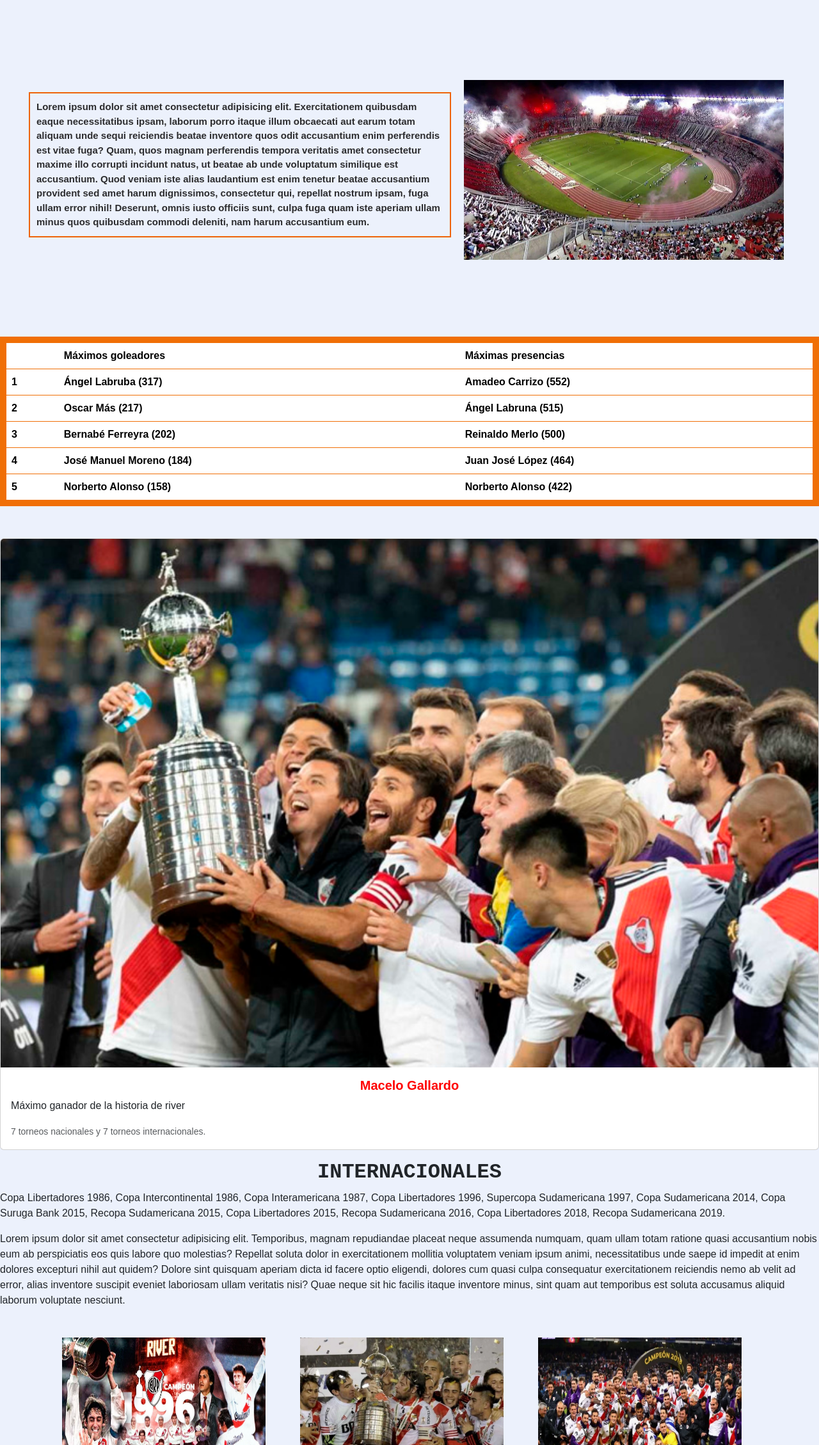
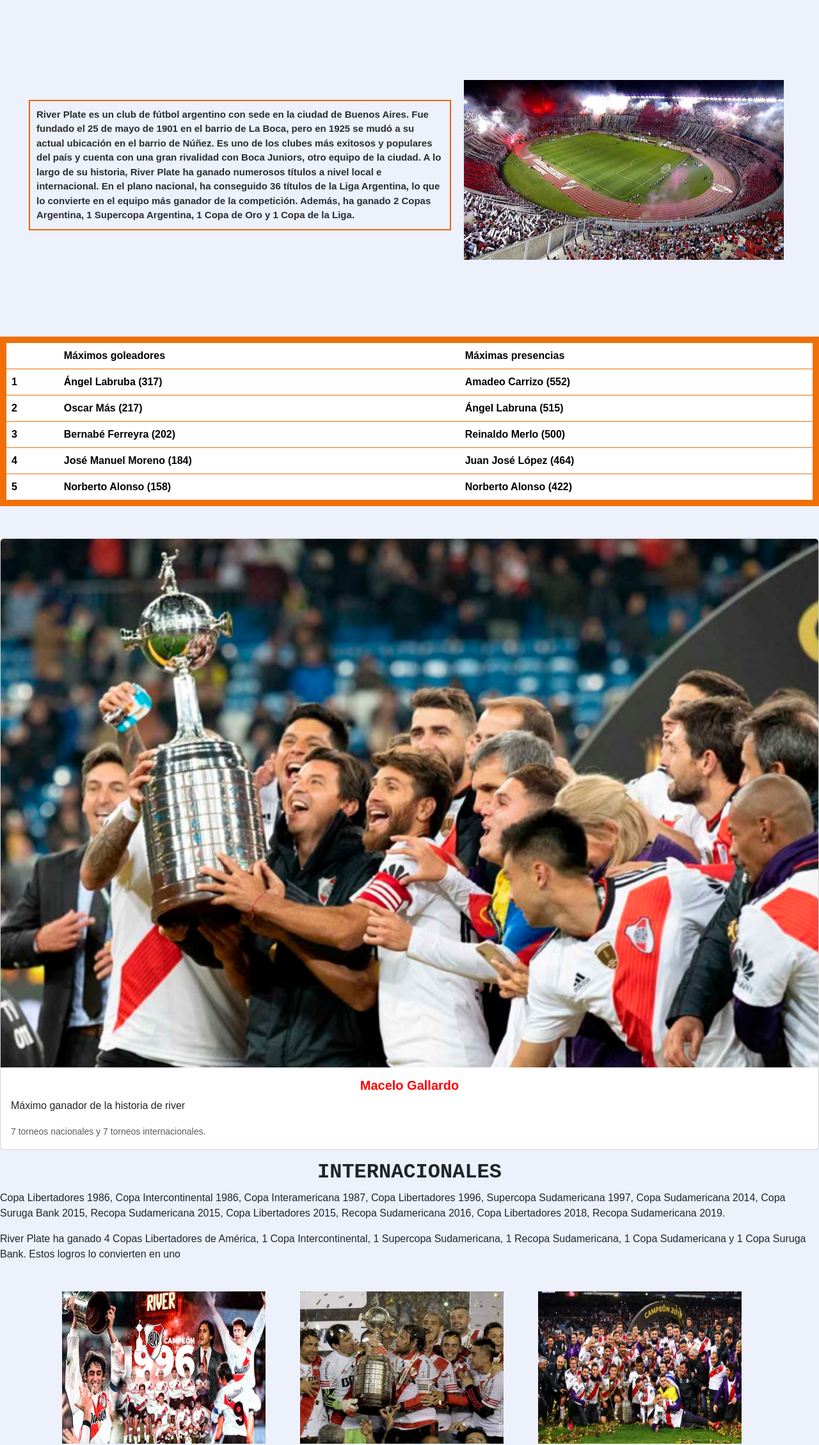
Before and after one commit to GonzaloRaniti/Pf-Raniti, a website: page pages/river-plate.html in a window 1280 px wide. Shown: the part 142-2400 px from the top of the page at 64% size. Drawn offline with nearby package versions, Linux system fonts and the light colour scheme.

Commit message:
finalizando contenido

```diff
--- a/pages/river-plate.html
+++ b/pages/river-plate.html
@@ -69,19 +69,10 @@
 
         <div class="imagen">
             <img src="../recursos/estadio-river.avif" alt="estadio river" width="500px">
-            <p>Lorem ipsum dolor sit amet consectetur adipisicing elit. Exercitationem quibusdam eaque
-                necessitatibus
-                ipsam, laborum porro itaque illum obcaecati aut earum totam aliquam unde sequi reiciendis beatae
-                inventore quos odit accusantium enim perferendis est vitae fuga? Quam, quos magnam perferendis
-                tempora
-                veritatis amet consectetur maxime illo corrupti incidunt natus, ut beatae ab unde voluptatum
-                similique
-                est accusantium. Quod veniam iste alias laudantium est enim tenetur beatae accusantium provident sed
-                amet harum dignissimos, consectetur qui, repellat nostrum ipsam, fuga ullam error nihil! Deserunt,
-                omnis
-                iusto officiis sunt, culpa fuga quam iste aperiam ullam minus quos quibusdam commodi deleniti, nam
-                harum
-                accusantium eum.</p>
+            <p>
+                River Plate es un club de fútbol argentino con sede en la ciudad de Buenos Aires. Fue fundado el 25 de mayo de 1901 en el barrio de La Boca, pero en 1925 se mudó a su actual ubicación en el barrio de Núñez. Es uno de los clubes más exitosos y populares del país y cuenta con una gran rivalidad con Boca Juniors, otro equipo de la ciudad.
+
+                A lo largo de su historia, River Plate ha ganado numerosos títulos a nivel local e internacional. En el plano nacional, ha conseguido 36 títulos de la Liga Argentina, lo que lo convierte en el equipo más ganador de la competición. Además, ha ganado 2 Copas Argentina, 1 Supercopa Argentina, 1 Copa de Oro y 1 Copa de la Liga.</p>
         </div>
 
         <table class="table">
@@ -151,19 +142,7 @@
                 Supercopa Sudamericana 1997, Copa Sudamericana 2014, Copa Suruga Bank 2015, Recopa Sudamericana
                 2015, Copa Libertadores 2015, Recopa Sudamericana 2016, Copa Libertadores 2018, Recopa Sudamericana
                 2019.</p>
-            <p>Lorem ipsum dolor sit amet consectetur adipisicing elit. Temporibus, magnam repudiandae placeat neque
-                assumenda numquam, quam ullam totam ratione quasi accusantium nobis eum ab perspiciatis eos quis
-                labore
-                quo
-                molestias? Repellat soluta dolor in exercitationem mollitia voluptatem veniam ipsum animi,
-                necessitatibus
-                unde saepe id impedit at enim dolores excepturi nihil aut quidem? Dolore sint quisquam aperiam dicta
-                id
-                facere optio eligendi, dolores cum quasi culpa consequatur exercitationem reiciendis nemo ab velit
-                ad
-                error,
-                alias inventore suscipit eveniet laboriosam ullam veritatis nisi? Quae neque sit hic facilis itaque
-                inventore minus, sint quam aut temporibus est soluta accusamus aliquid laborum voluptate nesciunt.
+            <p>River Plate ha ganado 4 Copas Libertadores de América, 1 Copa Intercontinental, 1 Supercopa Sudamericana, 1 Recopa Sudamericana, 1 Copa Sudamericana y 1 Copa Suruga Bank. Estos logros lo convierten en uno
             </p>
         </section>
 
```
Also changed, not shown: pages/independiente.html (+9 -12 lines).
